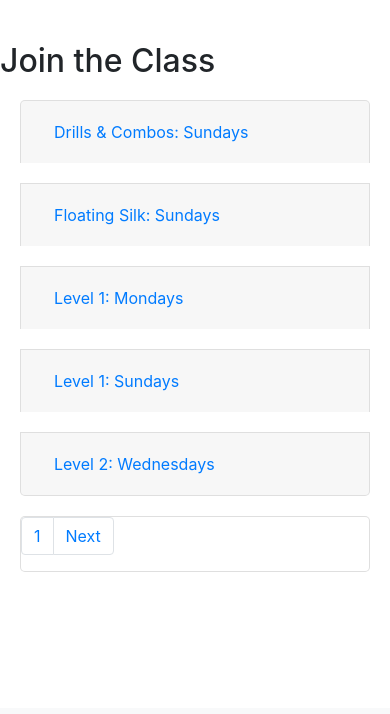
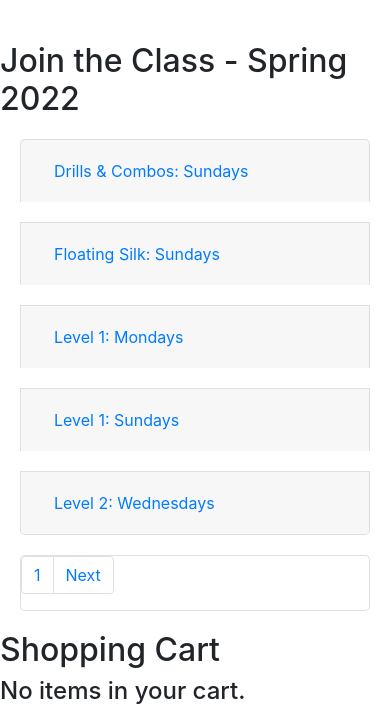
Before and after one commit to ruadh/CSCI-E-33a_Final_Project, a Django app: page / in a window 390 px wide. Shown: the part 136-850 px from the top of the page. Before the commit the page ends 708 px from the top, so only its background shows below. Run offline with Django 3.2, Linux system fonts and the light colour scheme; data comes from the database, SQL or seed files in the repository; both versions use the stored data as it was after the commit; some libraries are stand-ins or nearby versions.

Commit message:
Refactoring get cart, displaying cart on index.  Checking that registration is open when adding to cart.  Started remove from cart.

```diff
--- a/dance_school/enrollment/models.py
+++ b/dance_school/enrollment/models.py
@@ -174,3 +174,11 @@ class LineItem(models.Model):
 
     def __str__(self):
         return f'{self.offering.stored_title} {self.offering.weekday_name} {self.offering.semester.name}'
+
+    # CITATION:     Adapted from provided models.py in Project 3
+    def serialize(self):
+        return {
+            'id': self.id,
+            'offering_display': f'{self.offering.stored_title} {self.offering.weekday_name}',
+            'price': self.offering.price
+        }
--- a/dance_school/enrollment/static/enrollment/enrollment.js
+++ b/dance_school/enrollment/static/enrollment/enrollment.js
@@ -5,13 +5,19 @@ document.addEventListener('DOMContentLoaded', function () {
   // alert('page load!');
 
     // Add listeners to the Add to Cart buttons
+    // TO DO:  Replace them with text if registration isn't open yet
     document.querySelectorAll('.add-button').forEach(button => {
       button.addEventListener('click', () => addToCart(button.dataset.offering));
+    });
+
+    // Add listeners to the Remove from Cart buttons
+    document.querySelectorAll('.remove-button').forEach(button => {
+      button.addEventListener('click', () => removeFromCart(button.dataset.item));
     });
 });
 
 /**
- * Add a class to the cart
+ * Add an offering to the cart
  */
 
 function addToCart(id) {
@@ -33,17 +39,42 @@ function addToCart(id) {
     method: 'POST'
   })
     .then(response => response.json())
-    .then(item => {
+    .then(lineItem => {
 
-      if (item.error == undefined) {
-        // alert(item.stored_title);
-        alert('success?');
+      if (lineItem.error == undefined) {
+        // TO DO:  Update cart view  (for now just refreshing)
+        location.reload();
       } else {
-        alert(item.error);
+        // TO DO:  Add error handling via messages?
+        alert(lineItem.error);
       }
 
-      // Reenable the like/dislike button
+      // Reenable the add button
       addButton.disabled = false;
     });
 
 }
+
+/**
+ * Remove a line item from the cart
+ */
+
+ function removeFromCart(id) {
+  alert(`remove ${id}`);
+
+   // Disable the button the user just clicked on, so they can't click repeatedly while waiting
+   const removeButton = document.querySelector(`.remove-button[data-item="${id}"]`);
+   removeButton.disabled = true;
+
+  // TO DO:  CSRF
+  // Gather the CSRF token from the Django template
+  // CITATION:  Copied directly from Vlad's section slides
+  // const token = document.querySelector('input[name="csrfmiddlewaretoken"]').value;
+
+  // TO DO:  Actually do the removal
+  // TO DO:  Remember to limit to the active user or an admin
+
+  // Reenable the remove button
+  removeButton.disabled = false;
+
+ }
--- a/dance_school/enrollment/templates/enrollment/index.html
+++ b/dance_school/enrollment/templates/enrollment/index.html
@@ -15,13 +15,20 @@
 </div>
 {% endif %}
 
-<h2>Join the Class</h2>
+<div class="row">
+
+    <div class="col-md">
+        <h2>Join the Class
+            {% if semester %}
+                - {{semester}}
+            {% endif %}
+        </h2>
 
         {% if page %}
         <div class="accordion" id="accordionExample">
             {% for offering in page %}
             <div class="card" data-offering="{{offering.id}}">
-        <div class=" card-header" id="heading{{offering.id}}">
+                <div class="card-header" id="heading{{offering.id}}">
                     <h5 class="mb-0">
                         <button class="btn btn-link" type="button" data-toggle="collapse" data-target="#collapse{{offering.id}}"
                             aria-expanded="true" aria-controls="collapse{{offering.id}}">
@@ -58,10 +65,28 @@
                 </ul>
             </nav>
         </div>
-</div>
+
         {% else %}
         <div>{{NO_OFFERINGS}}</div>
         {% endif %}
+    </div>
 
+    <div id="cart-container" class="col-md">
+        <h2>Shopping Cart</h2>
+        {% if cart %}
+            {# TEMP FOR TESTING #}
+            <h4>Order:  {{cart.id}}</h4>
+            <ul id="cart-items">
+            {% for item in cart.items %}
+                <li data-offering={{item.offering.id}}>{{item.offering.stored_title}} {{item.offering.weekday_name}} ${{item.price}} <button class="remove-button" data-item={{item.id}}>Remove</button></li>
+            {% endfor %}
+            </ul>
+            <p>Subtotal:  ${{cart.subtotal}}</p>
+        {% else %}
+            <h4>No items in your cart.</h4>
+        {% endif %}
+    </div>
+
+</div>
 
 {% endblock %}
--- a/dance_school/enrollment/templates/enrollment/profile.html
+++ b/dance_school/enrollment/templates/enrollment/profile.html
@@ -8,7 +8,7 @@
 
 <div class="row">
     {% if profile %}
-    <div class="col">
+    <div class="col-md">
         <h2>User Profile</h2>
         <div class="card">
             <div class="card-body">
@@ -76,7 +76,7 @@
                     <p>Completed: {{order.completed}}</p>
                     {% for item in order.items %}
                         <ul>
-                            <li>{{item.offering.stored_title}} {{item.offering.weekday_name}} ${{item.price}}
+                            <li>{{item.offering.semester.name}} {{item.offering.stored_title}} {{item.offering.weekday_name}} ${{item.price}}
                                 {% if item.planned_absences %}
                                     (Planned Absences:  {{item.planned_absences}})
                                 {% endif %}
--- a/dance_school/enrollment/views.py
+++ b/dance_school/enrollment/views.py
@@ -129,13 +129,29 @@ def register(request):
 # NAVIGATION
 
 def index(request, page=None, message=None):
-    # TO DO:  Consider sort order:  custom?  core/non-core?
+
+    # Add a paginated list of class offerings
     offerings = Offering.objects.filter(semester=latest_semester()).order_by(
-        'course__title', 'weekday', 'start_time')
+        'course__title', 'weekday', 'start_time'
+    )
     page = paginate_offerings(request, offerings)
+
+    # If a logged-in user has an active cart, populate it with their incomplete items
+    if request.user.is_authenticated:
+        cart = get_cart(request, request.user, False)
+        if cart:
+            cart.items = cart.line_items.all()
+    else:
+        cart = None
+
+    # Get the name of the latest semester for display
+    semester = latest_semester().name
+
     return render(request, 'enrollment/index.html', {
         'page': page,
-        'message': message
+        'cart': cart,
+        'message': message,
+        'semester': semester
     })
 
 
@@ -156,9 +172,13 @@ def view_profile(request, id):
 
         # Pass the students' completed enrollments, grouped by semester
         # Find all semesters in which the student has completed enrollments
-        semesters = Semester.objects.filter(offerings__line_items__order__student=id).order_by('-start_date')
+        # TO DO:  Fix this - joeuser is getting incompletes and unathecat is getting multiples
+        #         maybe look at aggregate/annotate instead?
+        semesters = Semester.objects.filter(
+            offerings__line_items__order__student=id).order_by('-start_date')
         for semester in semesters:
-            semester.enrollments = LineItem.objects.filter(order__student=id).filter(offering__semester=semester).exclude(order__completed=None)
+            semester.enrollments = LineItem.objects.filter(order__student=id).filter(
+                offering__semester=semester).exclude(order__completed=None)
 
         # Pass the order history, including nested line items
         orders = completed_orders(request, id).order_by('-completed')
@@ -180,6 +200,7 @@ def view_profile(request, id):
 # UTILITY
 
 # Returns the latest semester that is not in hidden mode
+# NOTE:  This WILL return the semester after registration is closed.  That's intentional.
 def latest_semester():
     try:
         semester = Semester.objects.filter(hide=False).latest('start_date')
@@ -199,6 +220,7 @@ def paginate_offerings(request, offerings):
         page = paginator.page(page_num)
     return page
 
+
 # All completed orders for a given user
 # NOTE:  the user we're intersted in may not be the requestor
 
@@ -209,20 +231,38 @@ def completed_orders(request, user):
         return None
     return orders
 
+
+# Get the latest incomplete order for a given user, (i.e., their current cart), or optionally create one
+# NOTE:  The UI should enforce no more than one incomplete cart, but if they do, we're only interested in the latest
+def get_cart(request, user, add=False):
+    try:
+        cart = Order.objects.get(student=request.user, completed=None)
+    except Order.DoesNotExist:
+        #If the user doesn't already have an open cart, create one
+        if add==True:
+            cart = Order(student=request.user)
+            cart.save()
+        else:
+            cart = None
+    return cart
+
+
 # Validate a line item before adding to cart or checking out
-# NOTE:  We're passing the user instead of using request.user in case we ever want to allow admins to enter
-#        registrations or allow someone to register someone else (ex: a parent registering with a child)
 # TO DO:  FINISH COMMENTS
-# Phase = 'add' or 'checkout'
+# Action = 'add' or 'checkout'
+
+
 def validate_item(offering, user, action):
-    # Make sure registration is still open
+    # Make sure we're in the registration window (also enforced by UI)
+    if offering.semester.registration_open > datetime.now(timezone.utc):
+        return JsonResponse({'error': f'Registration for {offering.semester} is not yet open.'}, status=400)
     if offering.semester.registration_close < datetime.now(timezone.utc):
-        return JsonResponse({'error': f'Registration is already closed for {offering.semester}'}, status=400)
+        return JsonResponse({'error': f'Registration is already closed for {offering.semester}.'}, status=400)
     # Make sure space is still available in the class
     if offering.spots_left < 1:
-        return JsonResponse({'error': 'Sorry, this class offering is full.'}, status=400)
+        return JsonResponse({'error': 'Sorry, this offering is full.'}, status=400)
     # See if the user is already registered for this offering
-    reg = LineItem.objects.filter(order__student=user,offering=offering)
+    reg = LineItem.objects.filter(order__student=user, offering=offering)
     if reg.exclude(order__completed=None).aggregate(Count('id'))['id__count']:
         return JsonResponse({'error': f'You are already registered for {offering.stored_title}.'}, status=400)
     if action == 'add':
@@ -249,28 +289,18 @@ def add_to_cart(request, id):
         if eligible != True:
             return eligible
 
-        # cart = Order(student=request.user)
-        # cart.save()
-
         # If the user doesn't already have an open order, create a new one
-        # TO DO:  Add note about get vs. filter, and how we only need the latest cart
-        try:
-            cart = Order.objects.get(student=request.user,completed=None)
-        except Order.DoesNotExist:
-            cart = Order(student=request.user)
-            cart.save()
+        cart = get_cart(request, request.user, True)
 
         # Create the line item record
-        item = LineItem(
+        line_item = LineItem(
             order=cart,
             offering=offering,
             price=offering.price
-            )
+        )
         # TO DO: Add support for planned absences, price, etc.
-        item.save()
+        line_item.save()
 
-        # TO DO:  Create the line item record
-        # return JsonResponse({'id': offering.id, 'saved_title': offering.stored_title}, status=200)
-        return JsonResponse({'error': f'success so far? {item.id}'}, status=400)
+        return JsonResponse(line_item.serialize(), status=200)
     else:
         return JsonResponse({'error': 'POST request required'}, status=400)
```
Also changed, not shown: README.md, dance_school/db.sqlite3. Lines whose indentation alone changed are shown as unchanged.
